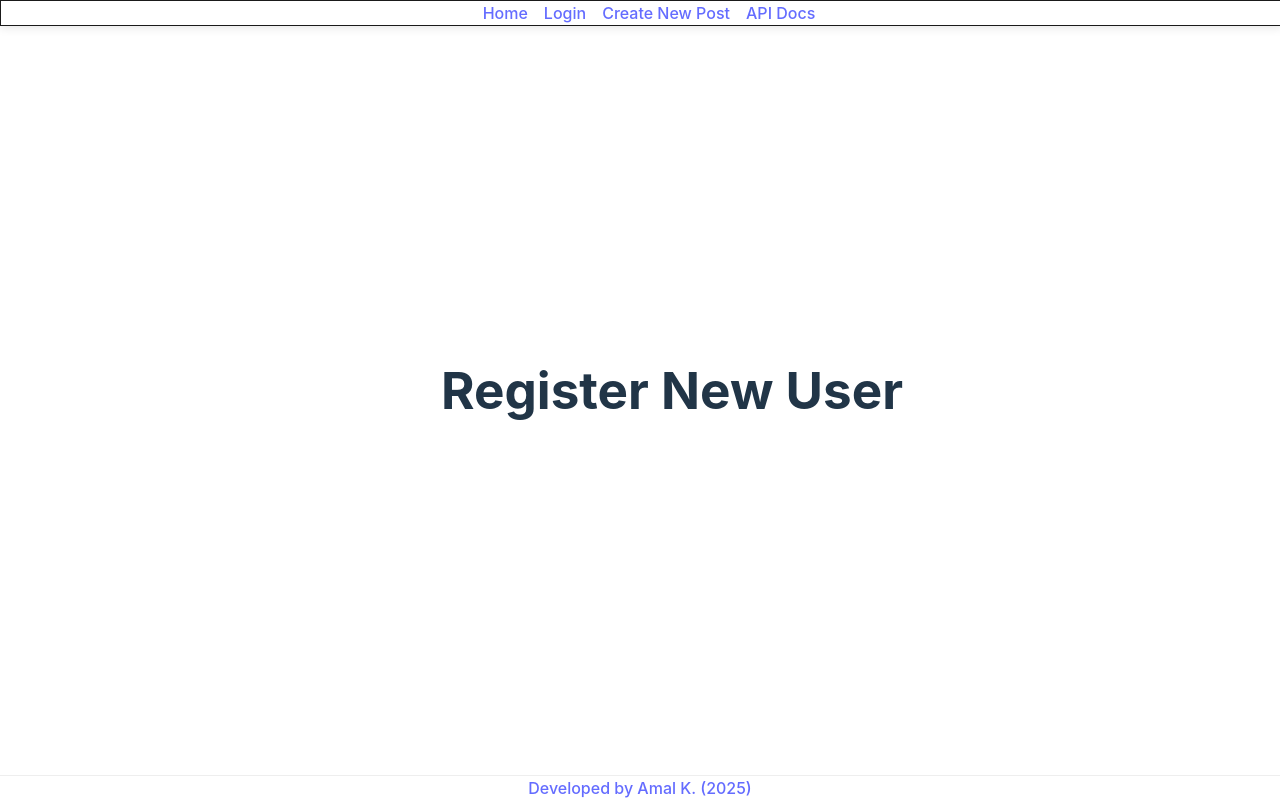
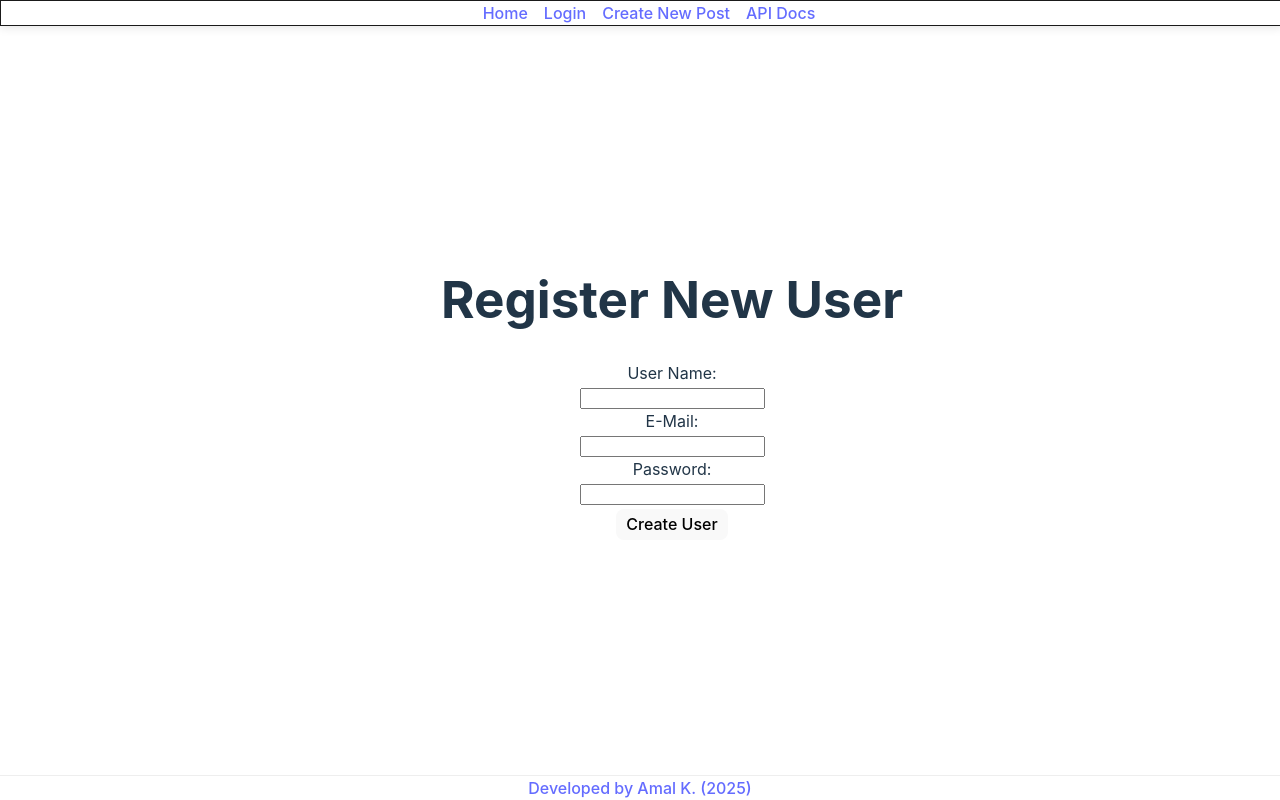
Before and after one commit to amaldevelops/full-stack-blog, a React (Vite) app in the folder frontend/: page /full-stack-blog/register in a window 1280 px wide. Shown: the top 800 px of the page. Built offline with nearby package versions, Linux system fonts and the light colour scheme.

Commit message:
Added code to handle Register new user form

```diff
--- a/frontend/src/components/Register.jsx
+++ b/frontend/src/components/Register.jsx
@@ -1,9 +1,94 @@
-// import NavigationBar from "./NavigationBar";
+import { useState } from "react";
+
 function Register() {
+  const [formData, setFormData] = useState({
+    userName: "",
+    password: "",
+    email: "",
+  });
+
+  const [passwordError, setPasswordError] = useState("");
+
+  const passwordRegex = /^(?=.*[a-z])(?=.*[A-Z])(?=.*\d)(?=.*[\W_]).{8,}$/;
+
+  const passwordValidation = (value) => {
+    if (!passwordRegex.test(value)) {
+      setPasswordError(
+        "Password must be at least 8 characters long and include uppercase, lowercase, number, and special character."
+      );
+    } else {
+      setPasswordError("");
+    }
+  };
+
+  const handleInputChange = (event) => {
+    const { name, value } = event.target;
+    setFormData({
+      ...formData,
+      [name]: value,
+    });
+
+    // Run password validation if the password is being updated
+    if (name === "password") {
+      passwordValidation(value);
+    }
+  };
+
+  const formSubmission = (event) => {
+    event.preventDefault();
+    console.log("Form submitted:", formData);
+
+    // Optional: prevent submission if there's a password error
+    if (passwordError) {
+      alert("Please fix the password error before submitting.");
+      return;
+    }
+
+    // Proceed with actual form handling (e.g., API call)
+  };
+
   return (
     <div>
-      {/* <NavigationBar /> */}
       <h1>Register New User</h1>
+      <form onSubmit={formSubmission}>
+        <label htmlFor="userName">User Name:</label>
+        <br />
+        <input
+          id="userName"
+          name="userName"
+          type="text"
+          value={formData.userName}
+          onChange={handleInputChange}
+        />
+        <br />
+
+        <label htmlFor="email">E-Mail:</label>
+        <br />
+        <input
+          id="email"
+          name="email"
+          type="email"
+          value={formData.email}
+          onChange={handleInputChange}
+        />
+        <br />
+
+        <label htmlFor="password">Password:</label>
+        <br />
+        <input
+          id="password"
+          name="password"
+          type="password"
+          value={formData.password}
+          onChange={handleInputChange}
+        />
+        {passwordError && (
+          <p style={{ color: "red", fontSize: "0.9em" }}>{passwordError}</p>
+        )}
+        <br />
+
+        <button type="submit">Create User</button>
+      </form>
     </div>
   );
 }
```
